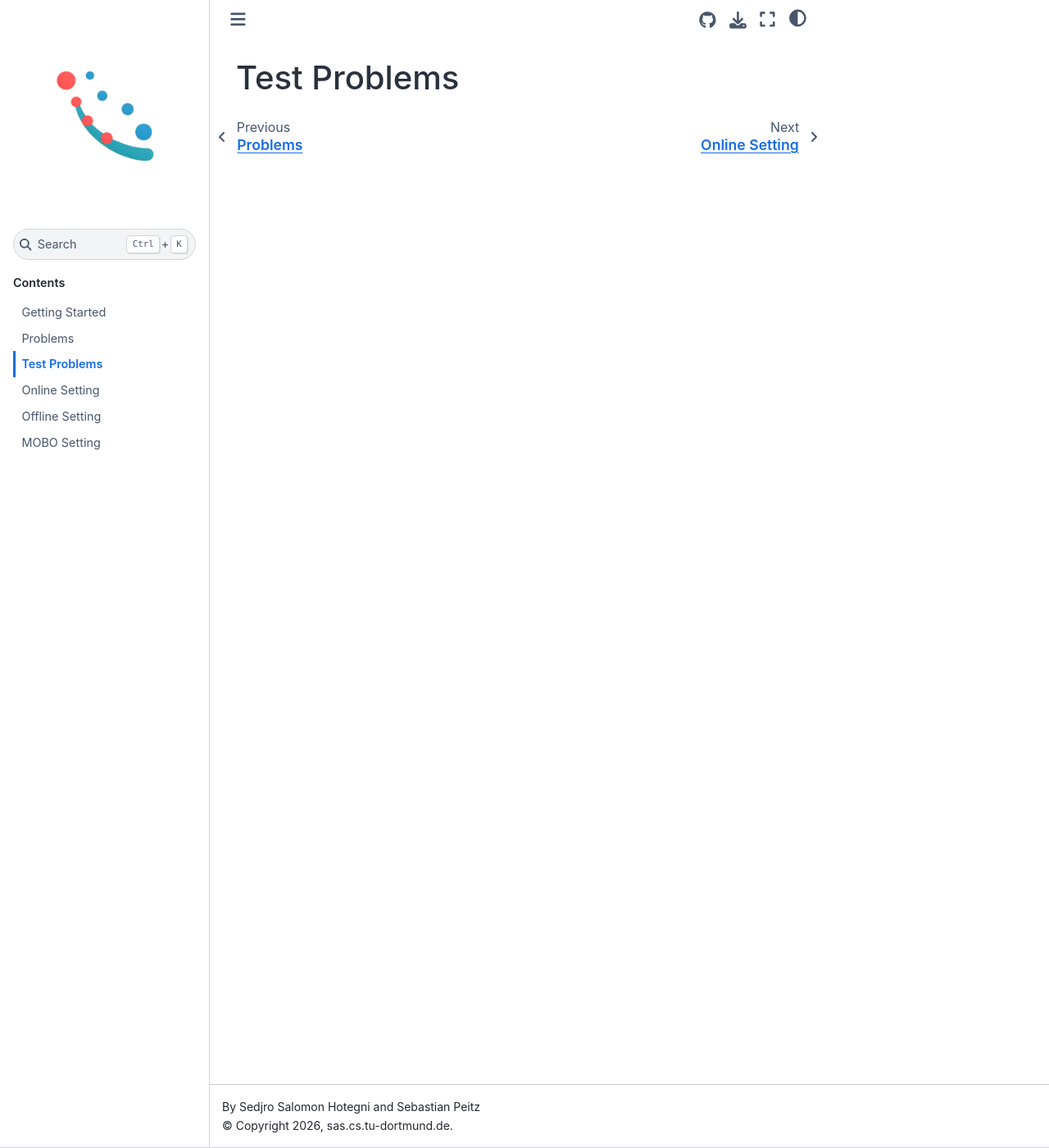
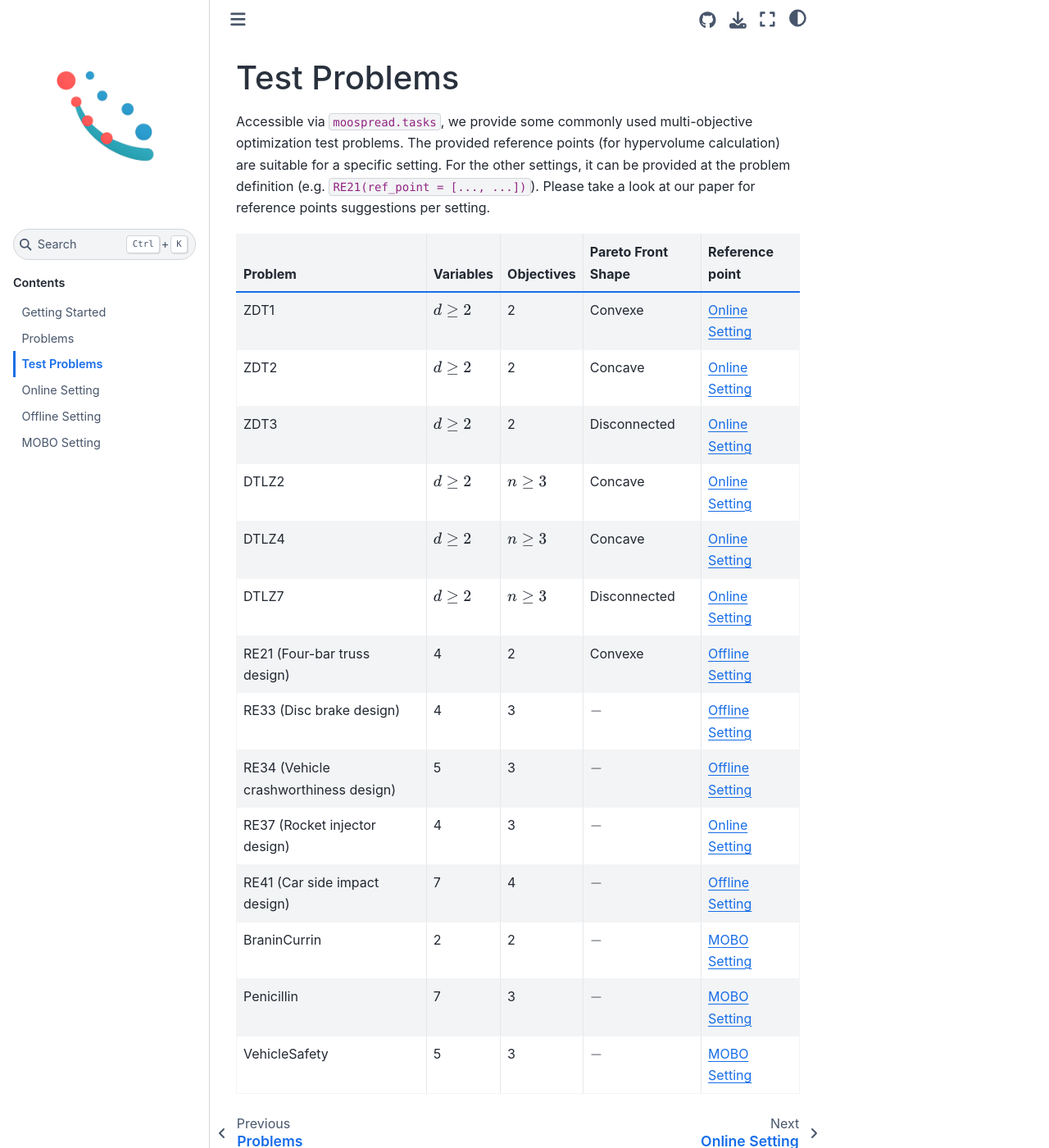
Before and after one commit to safe-autonomous-systems/moo-spread, a Sphinx documentation site: the page built from docs/test-problems.rst, in a window 1280 px wide and 1400 px high. Shown: the whole window at 82% size. Built offline with Sphinx 7.4.7 and the Sphinx Book theme 1.1.4, drawn with Linux system fonts in a browser that asks for light colours.

Commit message:
Expand documentation on optimization test problems
Added details about multi-objective optimization test problems, including reference points and Pareto front shapes.

```diff
--- a/docs/test-problems.rst
+++ b/docs/test-problems.rst
@@ -2,3 +2,87 @@
 
 Test Problems
 ==============
+
+Accessible via ``moospread.tasks``, we provide some commonly used multi-objective optimization test problems.
+The provided reference points (for hypervolume calculation) are suitable for a specific setting.
+For the other settings, it can be provided at the problem definition (e.g. ``RE21(ref_point = [..., ...])``).
+Please take a look at our paper for reference points suggestions per setting.
+
+.. list-table::
+   :header-rows: 1
+
+   * - Problem
+     - Variables
+     - Objectives
+     - Pareto Front Shape
+     - Reference point
+   * - ZDT1
+     - :math:`d \ge 2`
+     - 2
+     - Convexe
+     - :ref:`online-setting`
+   * - ZDT2
+     - :math:`d \ge 2`
+     - 2
+     - Concave
+     - :ref:`online-setting`
+   * - ZDT3
+     - :math:`d \ge 2`
+     - 2
+     - Disconnected
+     - :ref:`online-setting`
+   * - DTLZ2
+     - :math:`d \ge 2`
+     - :math:`n \ge 3`
+     - Concave
+     - :ref:`online-setting`
+   * - DTLZ4
+     - :math:`d \ge 2`
+     - :math:`n \ge 3`
+     - Concave
+     - :ref:`online-setting`
+   * - DTLZ7
+     - :math:`d \ge 2`
+     - :math:`n \ge 3`
+     - Disconnected
+     - :ref:`online-setting`
+   * - RE21 (Four-bar truss design)
+     - 4
+     - 2
+     - Convexe
+     - :ref:`offline-setting`
+   * - RE33 (Disc brake design)
+     - 4
+     - 3
+     - :math:`-`
+     - :ref:`offline-setting`
+   * - RE34 (Vehicle crashworthiness design)
+     - 5
+     - 3
+     - :math:`-`
+     - :ref:`offline-setting`
+   * - RE37 (Rocket injector design)
+     - 4
+     - 3
+     - :math:`-`
+     - :ref:`online-setting`
+   * - RE41 (Car side impact design)
+     - 7
+     - 4
+     - :math:`-`
+     - :ref:`offline-setting`
+   * - BraninCurrin
+     - 2
+     - 2
+     - :math:`-`
+     - :ref:`mobo-setting`
+   * - Penicillin
+     - 7
+     - 3
+     - :math:`-`
+     - :ref:`mobo-setting`
+   * - VehicleSafety
+     - 5
+     - 3
+     - :math:`-`
+     - :ref:`mobo-setting`
```
